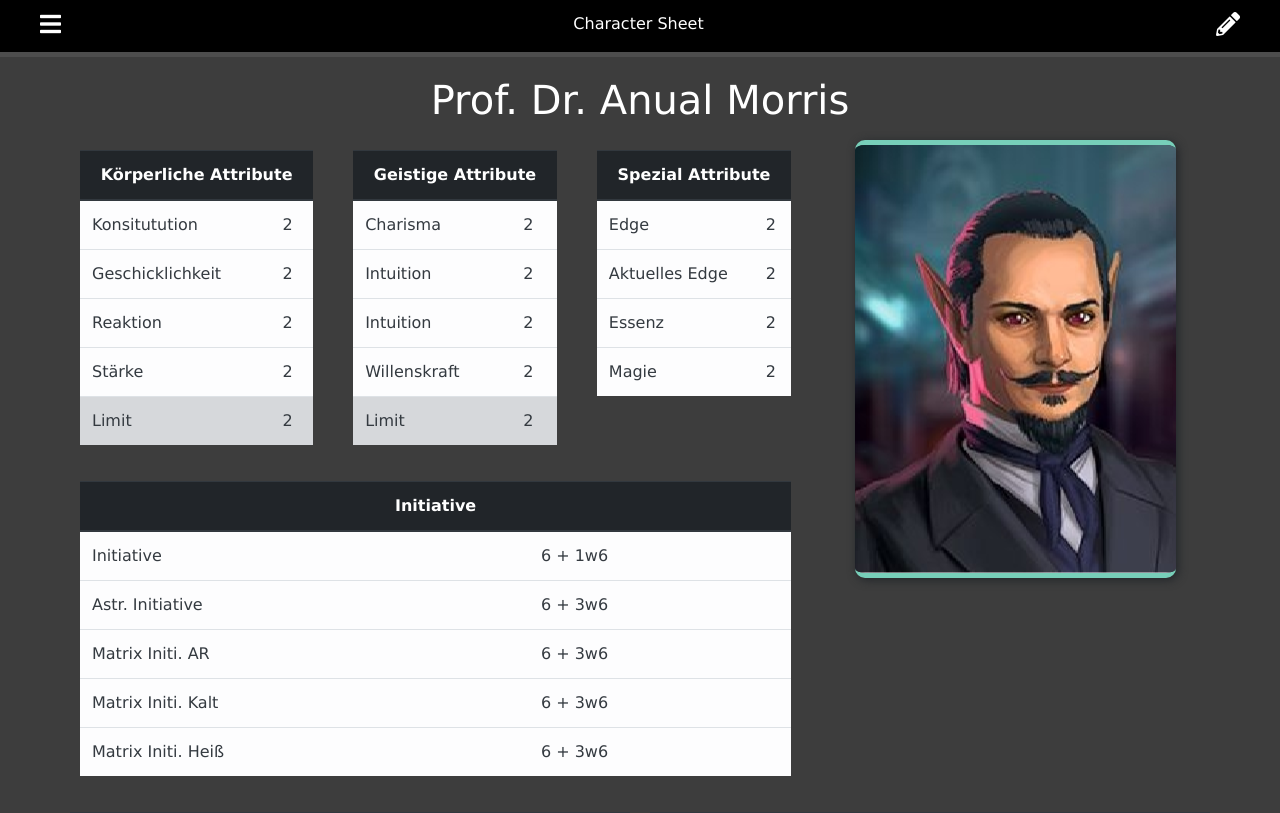
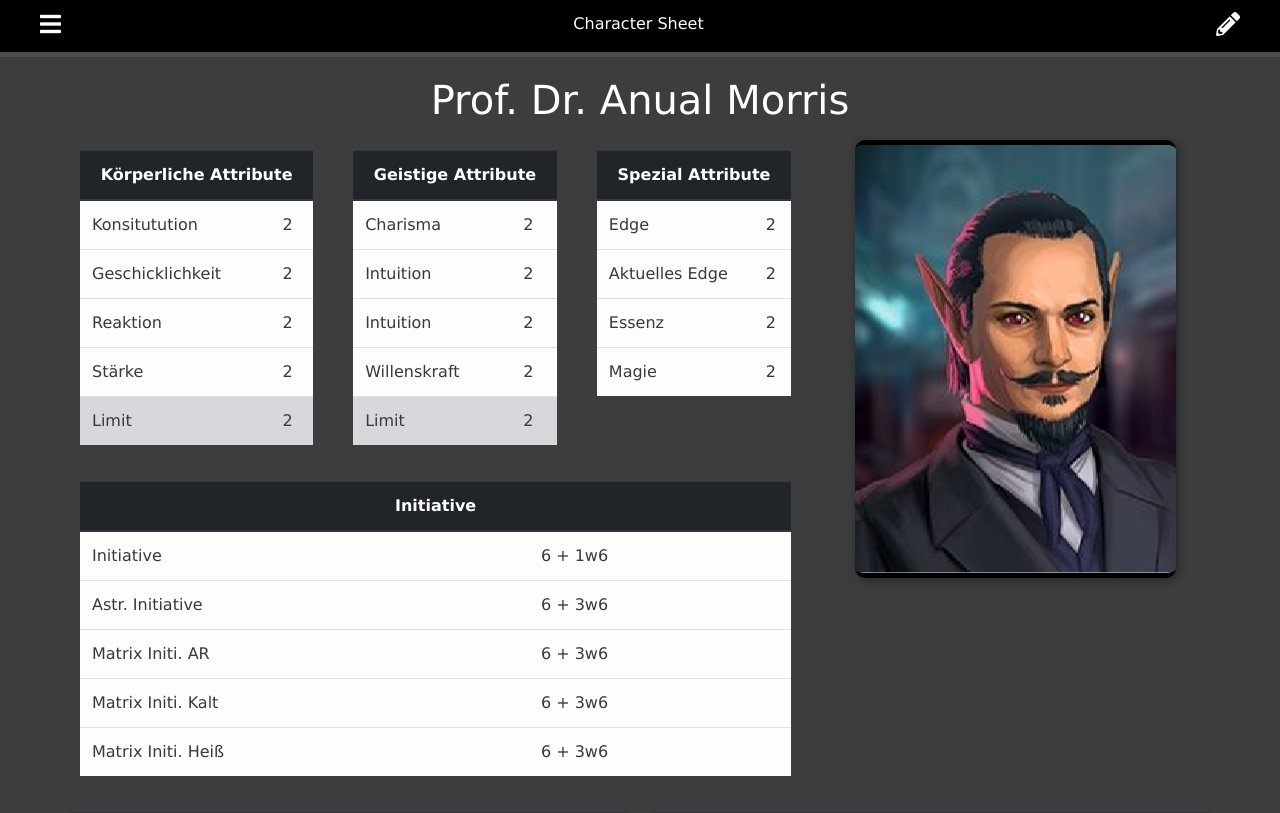
Before and after one commit to gokoururi/shadowassist, a Flask app: page /character in a window 1280 px wide. Shown: the top 813 px of the page. Run offline with Flask 2, Linux system fonts and the light colour scheme; some libraries are stand-ins or nearby versions.

Commit message:
development

```diff
--- a/shadowassist/static/main.css
+++ b/shadowassist/static/main.css
@@ -255,8 +255,8 @@ a.saButton:active {
   flex-grow: 1;
   flex-shrink: 1;
   flex-basis: 100px;
-  border-top: 5px solid #77cfb9;
-  border-bottom: 5px solid #77cfb9;
+  border-top: 5px solid #000;
+  border-bottom: 5px solid #000;
   border-radius: 10px;
   box-shadow: 2px 2px 10px;
   }
```
Also changed, not shown: shadowassist/templates/character.html (+0 -79 lines).
